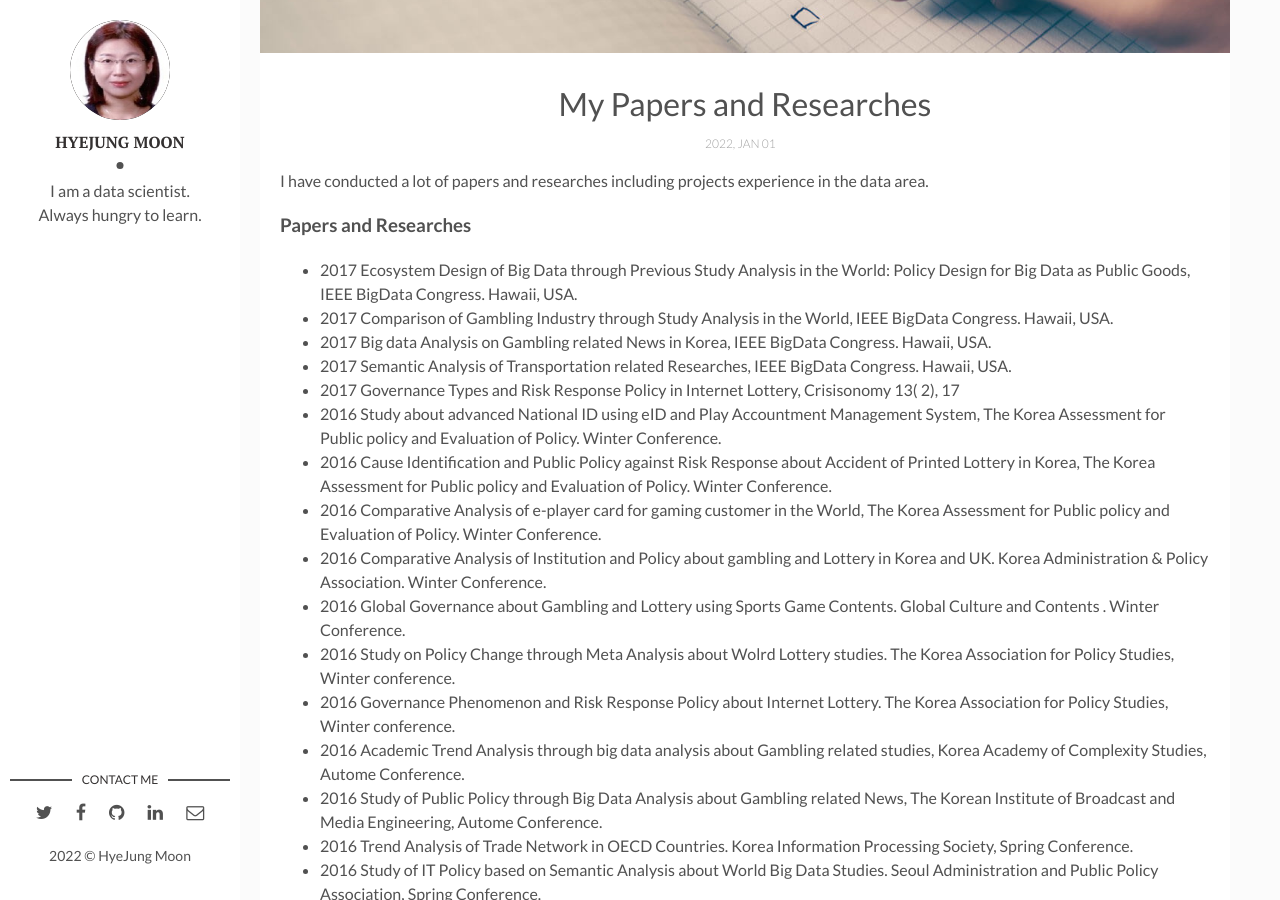
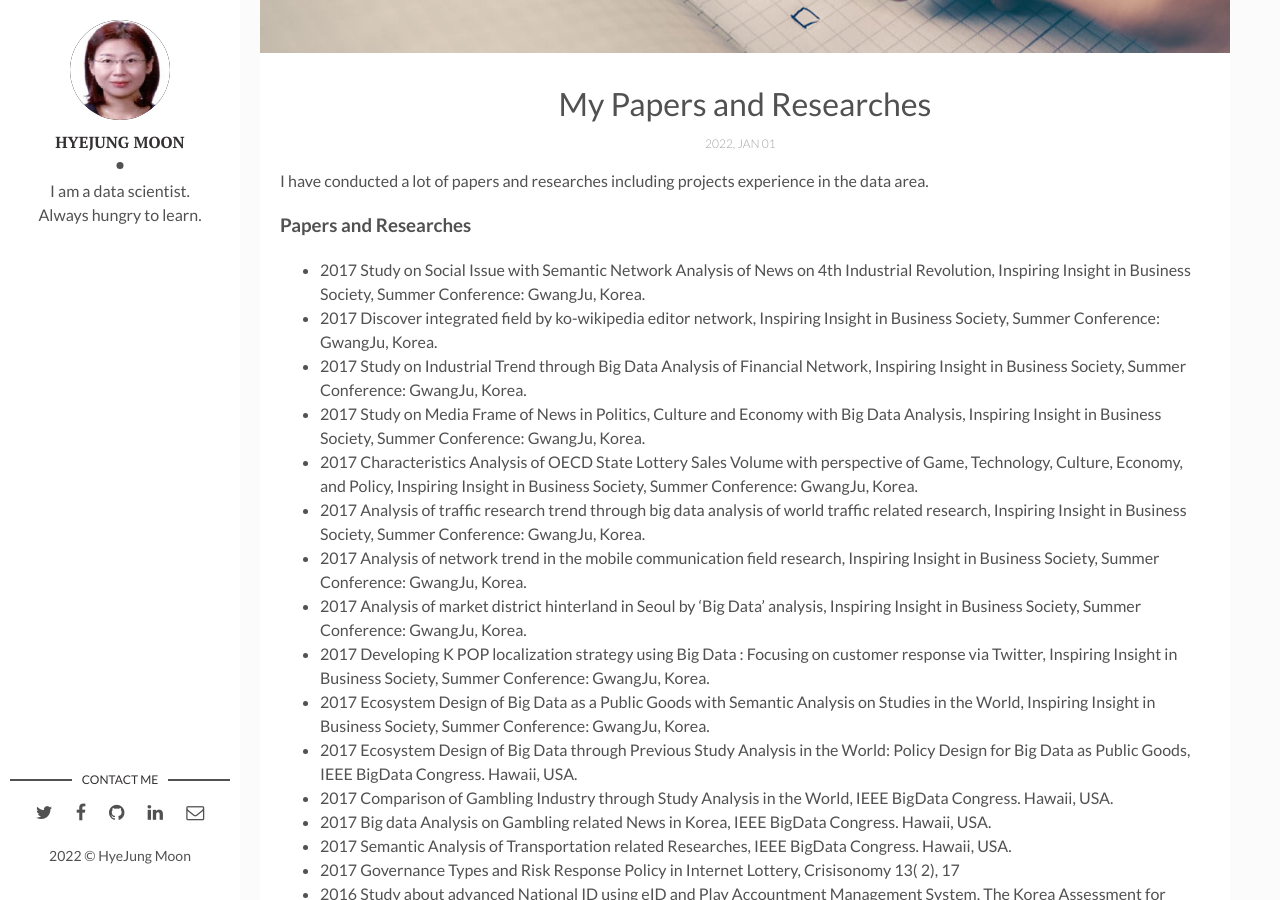
Before and after one commit to MoonHyeJung/moonhyejung.github.io, a Jekyll site: the page built from _posts/2022-01-01-papers-researches.markdown, in a window 1280 px wide and 900 px high, scrolled down 467 px. Built offline with Jekyll 4.4.1, drawn with Linux system fonts in a browser that asks for light colours.

Commit message:
7th commit

```diff
--- a/_posts/2022-01-01-papers-researches.markdown
+++ b/_posts/2022-01-01-papers-researches.markdown
@@ -10,6 +10,16 @@ tags: [paper, study, research, thesis] # add tag
 I have conducted a lot of papers and researches including projects experience in the data area.
 
 ### Papers and Researches
+- 2017 Study on Social Issue with Semantic Network Analysis of News on 4th Industrial Revolution, Inspiring Insight in Business Society, Summer Conference: GwangJu, Korea.
+- 2017 Discover integrated field by ko-wikipedia editor network, Inspiring Insight in Business Society, Summer Conference: GwangJu, Korea.
+- 2017 Study on Industrial Trend through Big Data Analysis of Financial Network, Inspiring Insight in Business Society, Summer Conference: GwangJu, Korea.
+- 2017 Study on Media Frame of News in Politics, Culture and Economy with Big Data Analysis, Inspiring Insight in Business Society, Summer Conference: GwangJu, Korea.
+- 2017 Characteristics Analysis of OECD State Lottery Sales Volume with perspective of Game, Technology, Culture, Economy, and Policy, Inspiring Insight in Business Society, Summer Conference: GwangJu, Korea.
+- 2017 Analysis of traffic research trend through big data analysis of world traffic related research, Inspiring Insight in Business Society, Summer Conference: GwangJu, Korea.
+- 2017 Analysis of network trend in the mobile communication field research, Inspiring Insight in Business Society, Summer Conference: GwangJu, Korea.
+- 2017 Analysis of market district hinterland in Seoul by ‘Big Data’ analysis, Inspiring Insight in Business Society, Summer Conference: GwangJu, Korea.
+- 2017 Developing K POP localization strategy using Big Data : Focusing on customer response via Twitter, Inspiring Insight in Business Society, Summer Conference: GwangJu, Korea.
+- 2017 Ecosystem Design of Big Data as a Public Goods with Semantic Analysis on Studies in the World, Inspiring Insight in Business Society, Summer Conference: GwangJu, Korea.
 - 2017 Ecosystem Design of Big Data through Previous Study Analysis in the World: Policy Design for Big Data as Public Goods, IEEE BigData Congress. Hawaii, USA.
 - 2017 Comparison of Gambling Industry through Study Analysis in the World, IEEE BigData Congress. Hawaii, USA.
 - 2017 Big data Analysis on Gambling related News in Korea, IEEE BigData Congress. Hawaii, USA.
```
